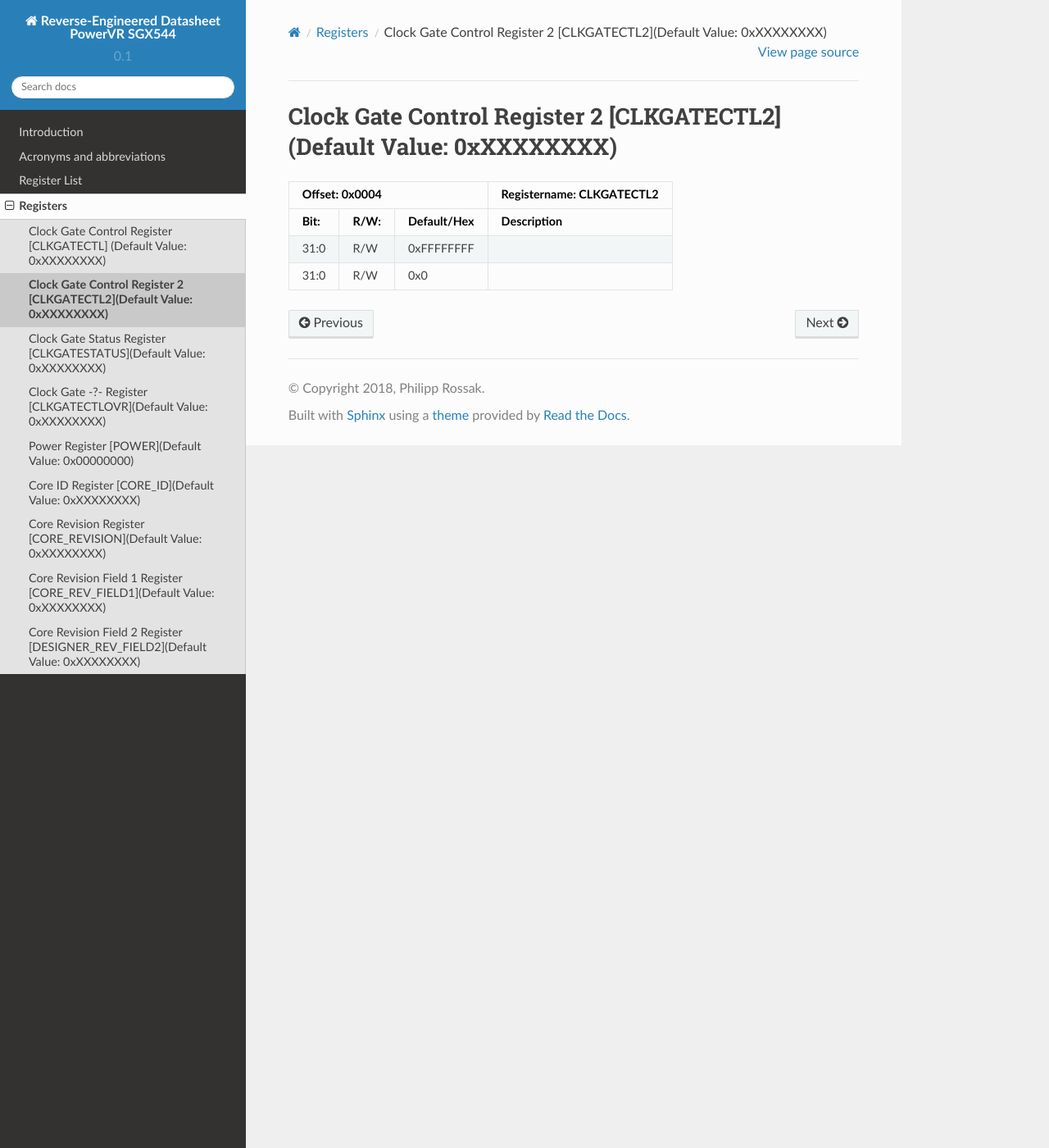
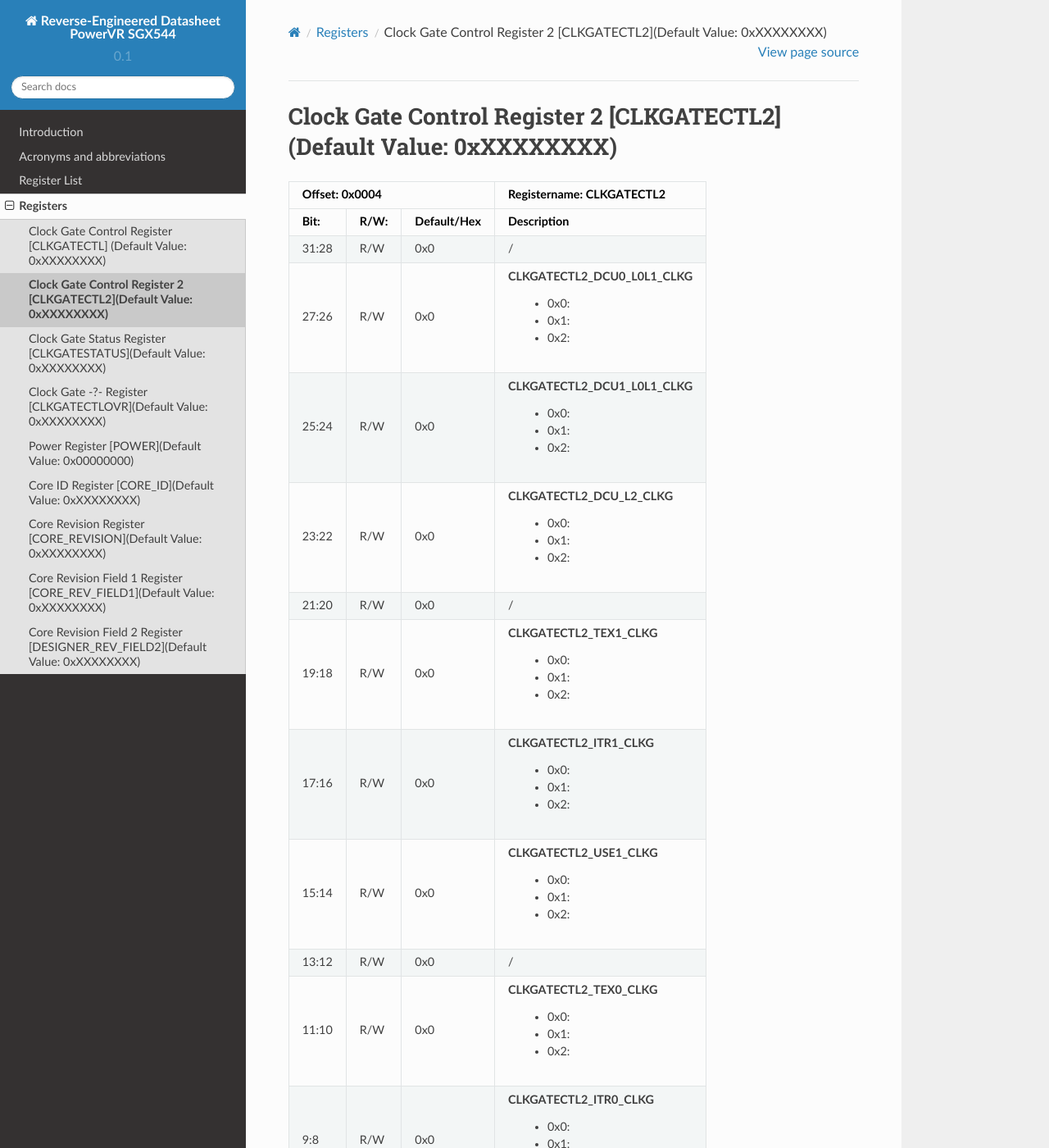
Before and after one commit to xuguizhou/PVRSGX_hwdoc, a Sphinx documentation site: the page built from SGX544/source/registers/clk_gate_ctl2.rst, in a window 1280 px wide and 1400 px high. Shown: the whole window at 82% size. Built offline with Sphinx 7.4.7 and the Read the Docs theme 2.0.0, drawn with Linux system fonts in a browser that asks for light colours; formulas are drawn with MathJax 3; some of the changed text lies outside the part shown.

Commit message:
added clk_gate_ctl2 register

```diff
--- a/SGX544/source/registers/clk_gate_ctl2.rst
+++ b/SGX544/source/registers/clk_gate_ctl2.rst
@@ -6,7 +6,69 @@ Clock Gate Control Register 2 [CLKGATECTL2](Default Value: 0xXXXXXXXX)
 +--------+------+-------------+-------------------------------------------------------+
 | Bit:   | R/W: | Default/Hex | Description                                           |
 +========+======+=============+=======================================================+
-| 31:0   | R/W  | 0xFFFFFFFF  |                                                       |
+| 31:28  | R/W  | 0x0         | /                                                     |
 +--------+------+-------------+-------------------------------------------------------+
-| 31:0   | R/W  | 0x0         |                                                       |
+| 27:26  | R/W  | 0x0         | CLKGATECTL2_DCU0_L0L1_CLKG                            |
+|        |      |             |  * 0x0:                                               |
+|        |      |             |  * 0x1:                                               |
+|        |      |             |  * 0x2:                                               |
 +--------+------+-------------+-------------------------------------------------------+
+| 25:24  | R/W  | 0x0         | CLKGATECTL2_DCU1_L0L1_CLKG                            |
+|        |      |             |  * 0x0:                                               |
+|        |      |             |  * 0x1:                                               |
+|        |      |             |  * 0x2:                                               |
++--------+------+-------------+-------------------------------------------------------+
+| 23:22  | R/W  | 0x0         | CLKGATECTL2_DCU_L2_CLKG                               |
+|        |      |             |  * 0x0:                                               |
+|        |      |             |  * 0x1:                                               |
+|        |      |             |  * 0x2:                                               |
++--------+------+-------------+-------------------------------------------------------+
+| 21:20  | R/W  | 0x0         | /                                                     |
++--------+------+-------------+-------------------------------------------------------+
+| 19:18  | R/W  | 0x0         | CLKGATECTL2_TEX1_CLKG                                 |
+|        |      |             |  * 0x0:                                               |
+|        |      |             |  * 0x1:                                               |
+|        |      |             |  * 0x2:                                               |
++--------+------+-------------+-------------------------------------------------------+
+| 17:16  | R/W  | 0x0         | CLKGATECTL2_ITR1_CLKG                                 |
+|        |      |             |  * 0x0:                                               |
+|        |      |             |  * 0x1:                                               |
+|        |      |             |  * 0x2:                                               |
++--------+------+-------------+-------------------------------------------------------+
+| 15:14  | R/W  | 0x0         | CLKGATECTL2_USE1_CLKG                                 |
+|        |      |             |  * 0x0:                                               |
+|        |      |             |  * 0x1:                                               |
+|        |      |             |  * 0x2:                                               |
++--------+------+-------------+-------------------------------------------------------+
+| 13:12  | R/W  | 0x0         | /                                                     |
++--------+------+-------------+-------------------------------------------------------+
+| 11:10  | R/W  | 0x0         | CLKGATECTL2_TEX0_CLKG                                 |
+|        |      |             |  * 0x0:                                               |
+|        |      |             |  * 0x1:                                               |
+|        |      |             |  * 0x2:                                               |
++--------+------+-------------+-------------------------------------------------------+
+| 9:8    | R/W  | 0x0         | CLKGATECTL2_ITR0_CLKG                                 |
+|        |      |             |  * 0x0:                                               |
+|        |      |             |  * 0x1:                                               |
+|        |      |             |  * 0x2:                                               |
++--------+------+-------------+-------------------------------------------------------+
+| 7:6    | R/W  | 0x0         | CLKGATECTL2_USE0_CLKG                                 |
+|        |      |             |  * 0x0:                                               |
+|        |      |             |  * 0x1:                                               |
+|        |      |             |  * 0x2:                                               |
++--------+------+-------------+-------------------------------------------------------+
+| 5:4    | R/W  | 0x0         | CLKGATECTL2_UCACHEL2_CLKG                             |
+|        |      |             |  * 0x0:                                               |
+|        |      |             |  * 0x1:                                               |
+|        |      |             |  * 0x2:                                               |
++--------+------+-------------+-------------------------------------------------------+
+| 3:2    | R/W  | 0x0         | CLKGATECTL2_TCU_L2_CLKG                               |
+|        |      |             |  * 0x0:                                               |
+|        |      |             |  * 0x1:                                               |
+|        |      |             |  * 0x2:                                               |
++--------+------+-------------+-------------------------------------------------------+
+| 1:0    | R/W  | 0x0         | CLKGATECTL2_PBE_CLKG                                  |
+|        |      |             |  * 0x0:                                               |
+|        |      |             |  * 0x1:                                               |
+|        |      |             |  * 0x2:                                               |
++--------+------+-------------+-------------------------------------------------------+
```
